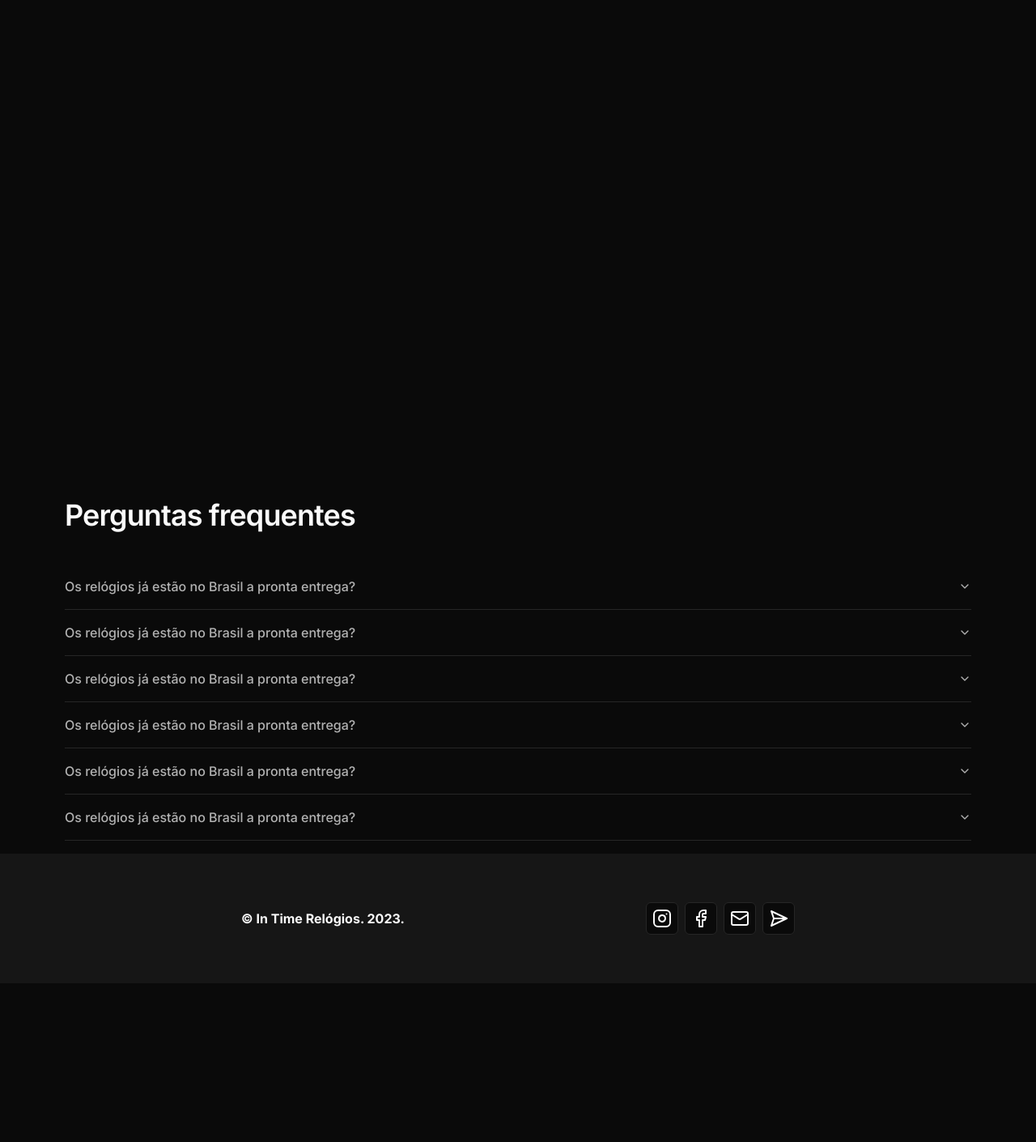
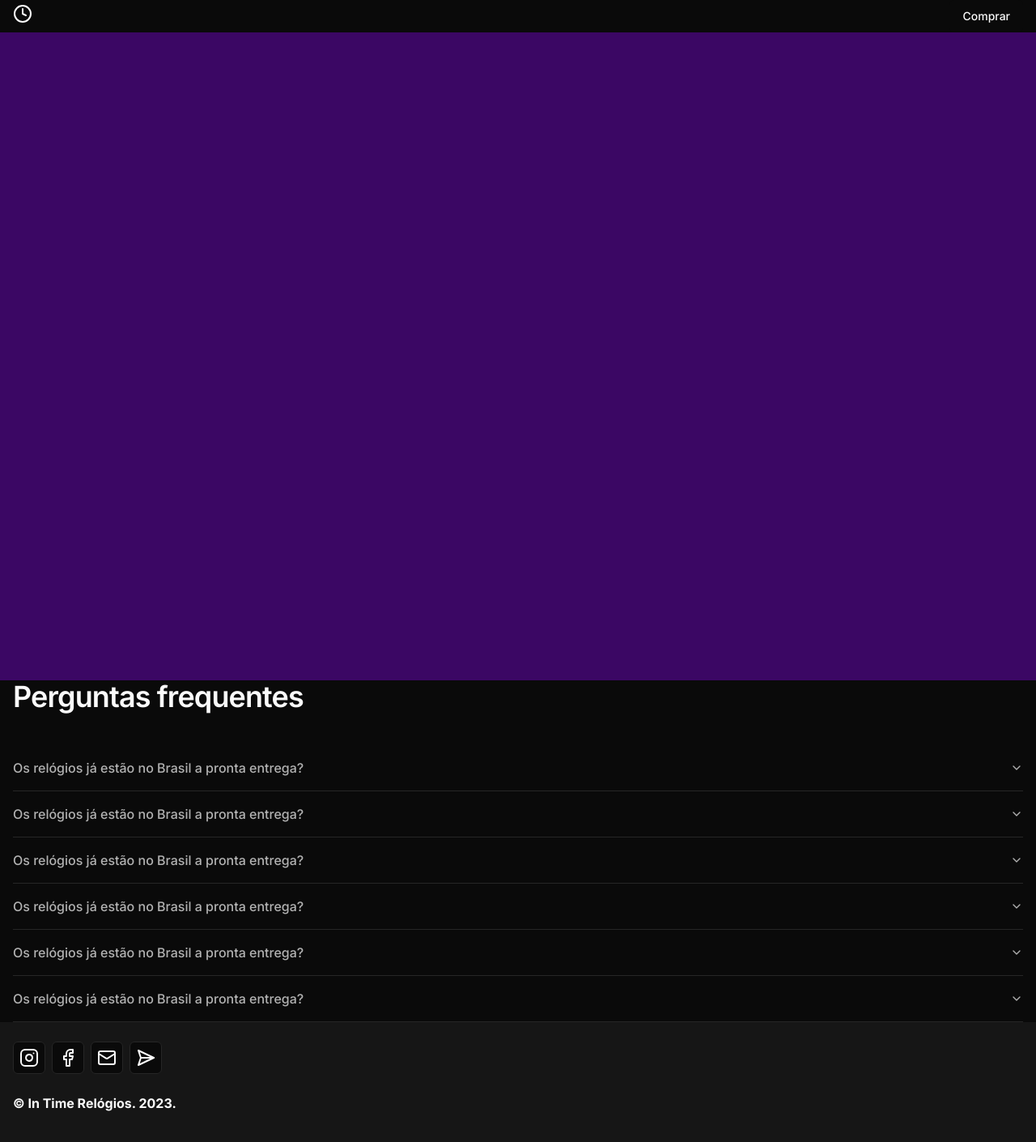
Before and after one commit to luizfelmach/intime, a Next.js app: page / in a window 1280 px wide. Shown: the top 1410 px of the page at 81% size. Before the commit the page ends 1214 px from the top, so only its background shows below. Built offline with nearby package versions, Linux system fonts and the light colour scheme.

Commit message:
fix many things

```diff
--- a/package.json
+++ b/package.json
@@ -10,6 +10,7 @@
   },
   "dependencies": {
     "@radix-ui/react-accordion": "^1.1.2",
+    "@radix-ui/react-navigation-menu": "^1.1.3",
     "@radix-ui/react-slot": "^1.0.2",
     "@types/node": "20.6.0",
     "@types/react": "18.2.21",
--- a/src/app/page.tsx
+++ b/src/app/page.tsx
@@ -1,13 +1,14 @@
 import { Faq } from "@/components/faq";
 import { Footer } from "@/components/footer";
-import { Button } from "@/components/ui/button";
+import { Header } from "@/components/header";
 
 export default function Home() {
   return (
     <div className="main">
 
+      <Header />
 
-      <div className="h-[600px]">
+      <div className="h-screen bg-purple-950">
 
       </div>
 
--- a/src/components/faq.tsx
+++ b/src/components/faq.tsx
@@ -2,7 +2,10 @@
 
 export function Faq() {
     return (
-        <div className="max-w-6xl relative m-auto p-4">
+
+        <div className="max-w-screen-xl relative mx-auto px-4">
+
+            <div className="">
 
                 <h1 className="scroll-m-20  pb-2 text-4xl font-semibold tracking-tight transition-colors mb-8">
                     Perguntas frequentes
@@ -55,5 +58,10 @@
                 </div>
 
             </div>
+
+
+
+        </div>
+
     )
 }
--- a/src/components/footer.tsx
+++ b/src/components/footer.tsx
@@ -3,13 +3,11 @@
 
 export function Footer() {
     return (
-        <div className="h-40 bg-foreground/5 flex justify-evenly p-4 items-center gap-4">
+        <div className="h-40 bg-foreground/5">
+            <div className="max-w-screen-xl relative mx-auto px-4">
+                <div className="space-y-6">
 
-            <p className="text-foreground font-bold">
-                &copy; In Time Relógios. {new Date().getFullYear()}.
-            </p>
-
-            <div className="flex gap-2">
+                    <div className="flex gap-2 pt-6">
                         <Button variant="outline" size="icon">
                             <Instagram />
                         </Button>
@@ -24,6 +22,11 @@
                         </Button>
                     </div>
 
+                    <p className="text-foreground font-bold">
+                        &copy; In Time Relógios. {new Date().getFullYear()}.
+                    </p>
+                </div>
+            </div>
         </div>
     )
 }
--- /dev/null
+++ b/src/components/header.tsx
@@ -0,0 +1,38 @@
+"use client"
+import Link from "next/link";
+import { NavigationMenu, NavigationMenuContent, NavigationMenuItem, NavigationMenuLink, NavigationMenuList, NavigationMenuTrigger, navigationMenuTriggerStyle } from "./ui/navigation-menu";
+import { Clock4, Loader } from "lucide-react";
+
+export function Header() {
+
+    return (
+        <div className="max-w-screen-xl relative mx-auto px-4">
+
+            <div className="flex justify-between">
+
+                <div className="self-center">
+                    <Clock4 className="animate-bounce" />
+                </div>
+
+
+                <div>
+
+                    <NavigationMenu>
+                        <NavigationMenuList>
+                            <NavigationMenuItem>
+                                <Link href="#" legacyBehavior passHref>
+                                    <NavigationMenuLink className={`${navigationMenuTriggerStyle()}`}>
+                                        Comprar
+                                    </NavigationMenuLink>
+                                </Link>
+                            </NavigationMenuItem >
+                        </NavigationMenuList >
+                    </NavigationMenu >
+
+                </div>
+
+
+            </div>
+        </div>
+    )
+}
--- /dev/null
+++ b/src/components/ui/navigation-menu.tsx
@@ -0,0 +1,128 @@
+import * as React from "react"
+import * as NavigationMenuPrimitive from "@radix-ui/react-navigation-menu"
+import { cva } from "class-variance-authority"
+import { ChevronDown } from "lucide-react"
+
+import { cn } from "@/lib/utils"
+
+const NavigationMenu = React.forwardRef<
+  React.ElementRef<typeof NavigationMenuPrimitive.Root>,
+  React.ComponentPropsWithoutRef<typeof NavigationMenuPrimitive.Root>
+>(({ className, children, ...props }, ref) => (
+  <NavigationMenuPrimitive.Root
+    ref={ref}
+    className={cn(
+      "relative z-10 flex max-w-max flex-1 items-center justify-center",
+      className
+    )}
+    {...props}
+  >
+    {children}
+    <NavigationMenuViewport />
+  </NavigationMenuPrimitive.Root>
+))
+NavigationMenu.displayName = NavigationMenuPrimitive.Root.displayName
+
+const NavigationMenuList = React.forwardRef<
+  React.ElementRef<typeof NavigationMenuPrimitive.List>,
+  React.ComponentPropsWithoutRef<typeof NavigationMenuPrimitive.List>
+>(({ className, ...props }, ref) => (
+  <NavigationMenuPrimitive.List
+    ref={ref}
+    className={cn(
+      "group flex flex-1 list-none items-center justify-center space-x-1",
+      className
+    )}
+    {...props}
+  />
+))
+NavigationMenuList.displayName = NavigationMenuPrimitive.List.displayName
+
+const NavigationMenuItem = NavigationMenuPrimitive.Item
+
+const navigationMenuTriggerStyle = cva(
+  "group inline-flex h-10 w-max items-center justify-center rounded-md bg-background px-4 py-2 text-sm font-medium transition-colors hover:bg-accent hover:text-accent-foreground focus:bg-accent focus:text-accent-foreground focus:outline-none disabled:pointer-events-none disabled:opacity-50 data-[active]:bg-accent/50 data-[state=open]:bg-accent/50"
+)
+
+const NavigationMenuTrigger = React.forwardRef<
+  React.ElementRef<typeof NavigationMenuPrimitive.Trigger>,
+  React.ComponentPropsWithoutRef<typeof NavigationMenuPrimitive.Trigger>
+>(({ className, children, ...props }, ref) => (
+  <NavigationMenuPrimitive.Trigger
+    ref={ref}
+    className={cn(navigationMenuTriggerStyle(), "group", className)}
+    {...props}
+  >
+    {children}{" "}
+    <ChevronDown
+      className="relative top-[1px] ml-1 h-3 w-3 transition duration-200 group-data-[state=open]:rotate-180"
+      aria-hidden="true"
+    />
+  </NavigationMenuPrimitive.Trigger>
+))
+NavigationMenuTrigger.displayName = NavigationMenuPrimitive.Trigger.displayName
+
+const NavigationMenuContent = React.forwardRef<
+  React.ElementRef<typeof NavigationMenuPrimitive.Content>,
+  React.ComponentPropsWithoutRef<typeof NavigationMenuPrimitive.Content>
+>(({ className, ...props }, ref) => (
+  <NavigationMenuPrimitive.Content
+    ref={ref}
+    className={cn(
+      "left-0 top-0 w-full data-[motion^=from-]:animate-in data-[motion^=to-]:animate-out data-[motion^=from-]:fade-in data-[motion^=to-]:fade-out data-[motion=from-end]:slide-in-from-right-52 data-[motion=from-start]:slide-in-from-left-52 data-[motion=to-end]:slide-out-to-right-52 data-[motion=to-start]:slide-out-to-left-52 md:absolute md:w-auto ",
+      className
+    )}
+    {...props}
+  />
+))
+NavigationMenuContent.displayName = NavigationMenuPrimitive.Content.displayName
+
+const NavigationMenuLink = NavigationMenuPrimitive.Link
+
+const NavigationMenuViewport = React.forwardRef<
+  React.ElementRef<typeof NavigationMenuPrimitive.Viewport>,
+  React.ComponentPropsWithoutRef<typeof NavigationMenuPrimitive.Viewport>
+>(({ className, ...props }, ref) => (
+  <div className={cn("absolute left-0 top-full flex justify-center")}>
+    <NavigationMenuPrimitive.Viewport
+      className={cn(
+        "origin-top-center relative mt-1.5 h-[var(--radix-navigation-menu-viewport-height)] w-full overflow-hidden rounded-md border bg-popover text-popover-foreground shadow-lg data-[state=open]:animate-in data-[state=closed]:animate-out data-[state=closed]:zoom-out-95 data-[state=open]:zoom-in-90 md:w-[var(--radix-navigation-menu-viewport-width)]",
+        className
+      )}
+      ref={ref}
+      {...props}
+    />
+  </div>
+))
+NavigationMenuViewport.displayName =
+  NavigationMenuPrimitive.Viewport.displayName
+
+const NavigationMenuIndicator = React.forwardRef<
+  React.ElementRef<typeof NavigationMenuPrimitive.Indicator>,
+  React.ComponentPropsWithoutRef<typeof NavigationMenuPrimitive.Indicator>
+>(({ className, ...props }, ref) => (
+  <NavigationMenuPrimitive.Indicator
+    ref={ref}
+    className={cn(
+      "top-full z-[1] flex h-1.5 items-end justify-center overflow-hidden data-[state=visible]:animate-in data-[state=hidden]:animate-out data-[state=hidden]:fade-out data-[state=visible]:fade-in",
+      className
+    )}
+    {...props}
+  >
+    <div className="relative top-[60%] h-2 w-2 rotate-45 rounded-tl-sm bg-border shadow-md" />
+  </NavigationMenuPrimitive.Indicator>
+))
+NavigationMenuIndicator.displayName =
+  NavigationMenuPrimitive.Indicator.displayName
+
+export {
+  navigationMenuTriggerStyle,
+  NavigationMenu,
+  NavigationMenuList,
+  NavigationMenuItem,
+  NavigationMenuContent,
+  NavigationMenuTrigger,
+  NavigationMenuLink,
+  NavigationMenuIndicator,
+  NavigationMenuViewport,
+}
```
Also changed, not shown: 1 other file (tests, documents, lock files or other folders). Lines whose indentation alone changed are shown as unchanged.
